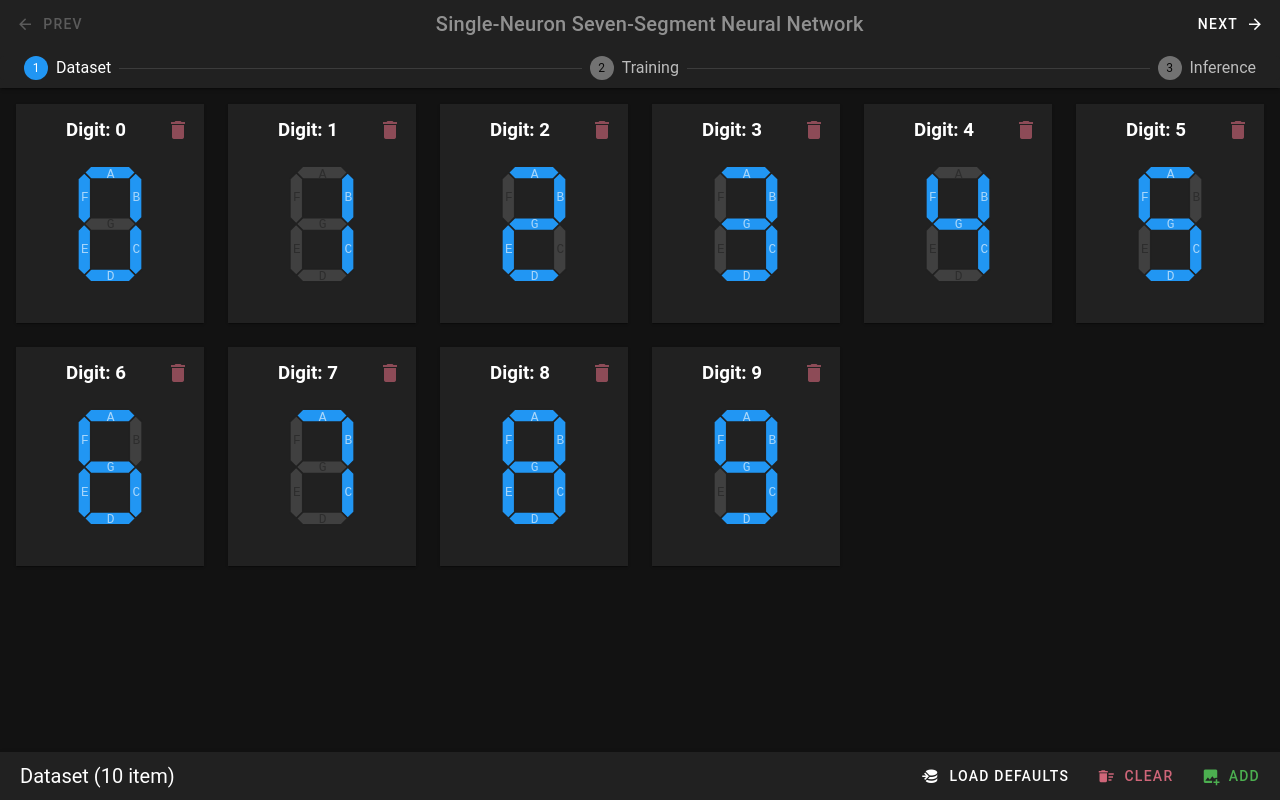
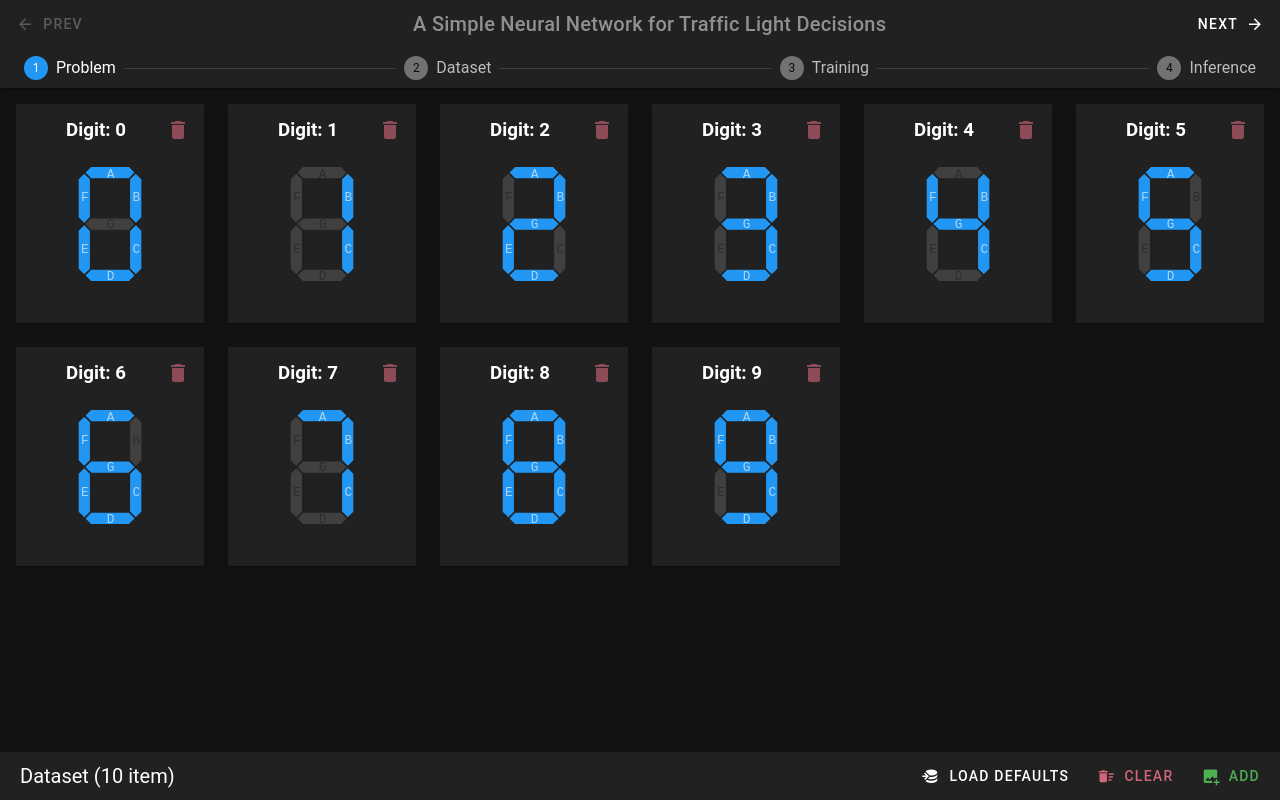
Before and after one commit to teknomistika/simple-neural-network-seven-segment-digit-recognition, a Vue app: page / in a window 1280 px wide. Built offline with nearby package versions, Linux system fonts and the light colour scheme; a small style sheet from the web is missing.

Commit message:
update title

```diff
--- a/src/App.vue
+++ b/src/App.vue
@@ -5,9 +5,10 @@ import Step2Training from "./pages/Step2Training.vue";
 import Step3Inference from "./pages/Step3Inference.vue";
 
 const steps = [
-  { value: 1, title: "Dataset" },
-  { value: 2, title: "Training" },
-  { value: 3, title: "Inference" }
+  { value: 1, title: "Problem" },
+  { value: 2, title: "Dataset" },
+  { value: 3, title: "Training" },
+  { value: 4, title: "Inference" }
 ]
 
 const currentStep = ref(
@@ -31,7 +32,7 @@ watch(currentStep, (step) => {
         <VBtn :disabled="currentStep == steps.length" @click="++currentStep" append-icon="mdi-arrow-right">Next</VBtn>
       </template>
       <v-app-bar-title>
-        <h1 class="text-h6 text-center text-disabled text-truncate">Single-Neuron Seven-Segment Neural Network</h1>
+        <h1 class="text-h6 text-center text-disabled text-truncate">A Simple Neural Network for Traffic Light Decisions</h1>
       </v-app-bar-title>
       <template #extension>
         <div class="d-flex flex-column w-100">
```
